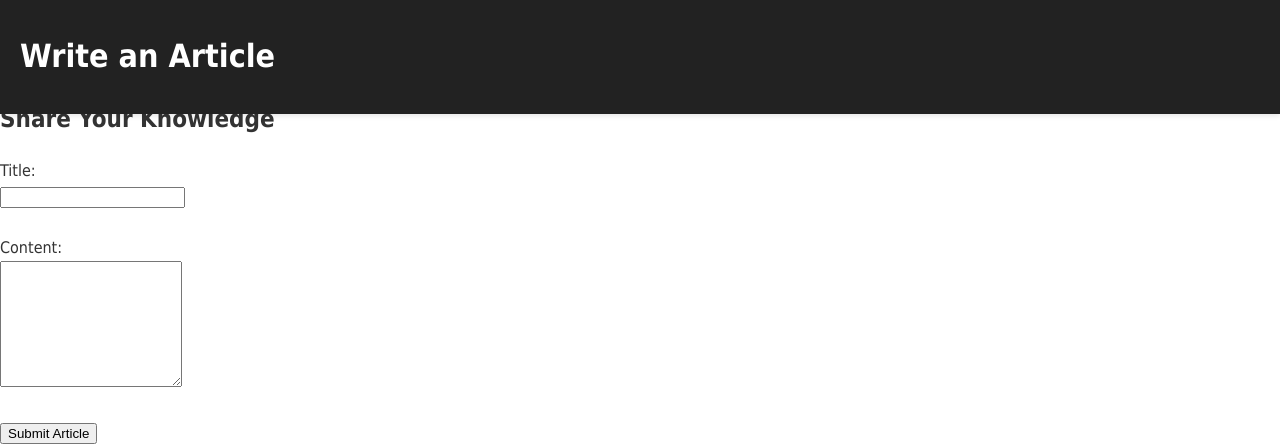
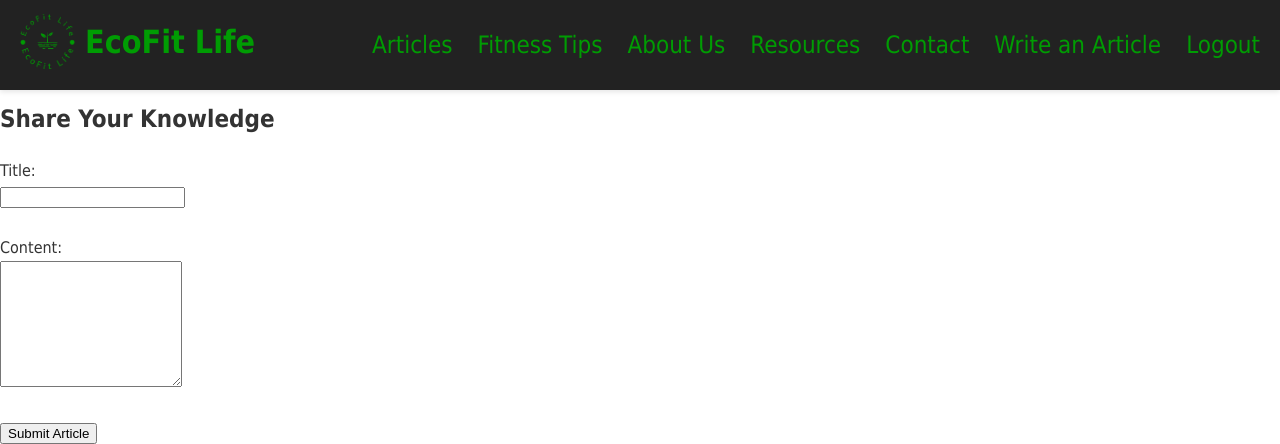
Before and after one commit to Curium242/EcoFit-Life, a PHP site: page /articles/write_articles.php in a window 1280 px wide. Shown: the top 444 px of the page. Run offline with PHP 8.4, Linux system fonts and the light colour scheme; the visitor is signed in with stand-in values (Sample User, id 1).

Commit message:
updated article sections added header

```diff
--- a/articles/articles.php
+++ b/articles/articles.php
@@ -2,7 +2,7 @@
 require '../includes/db.php';
 include('../includes/header.php');
 // Include the database connection
-session_start(); // Start the session if needed
+//session_start(); // Start the session if needed
 
 // Fetch articles from the database
 $stmt = $conn->query('SELECT articles.id, articles.title, articles.content, articles.created_at, users.username FROM articles JOIN users ON articles.user_id = users.id ORDER BY articles.created_at DESC');
--- a/articles/write_articles.php
+++ b/articles/write_articles.php
@@ -1,6 +1,7 @@
 <?php
-session_start();
-include('../includes/header.php');
+if (session_status() === PHP_SESSION_NONE) {
+    session_start();
+}
 
 
 // Redirect if the user is not logged in
@@ -10,6 +11,8 @@ if (!isset($_SESSION['user_id'])) {
 }
 
 require '../includes/db.php'; // Include the database connection
+include('../includes/header.php');
+
 
 // Handle article submission
 if ($_SERVER['REQUEST_METHOD'] == 'POST') {
@@ -38,9 +41,6 @@ if ($_SERVER['REQUEST_METHOD'] == 'POST') {
     <link rel="stylesheet" href="../assets/styles.css"> <!-- Correct relative path to CSS -->
 </head>
 <body>
-    <header>
-        <h1>Write an Article</h1>
-    </header>
 
     <main>
         <section>
```
